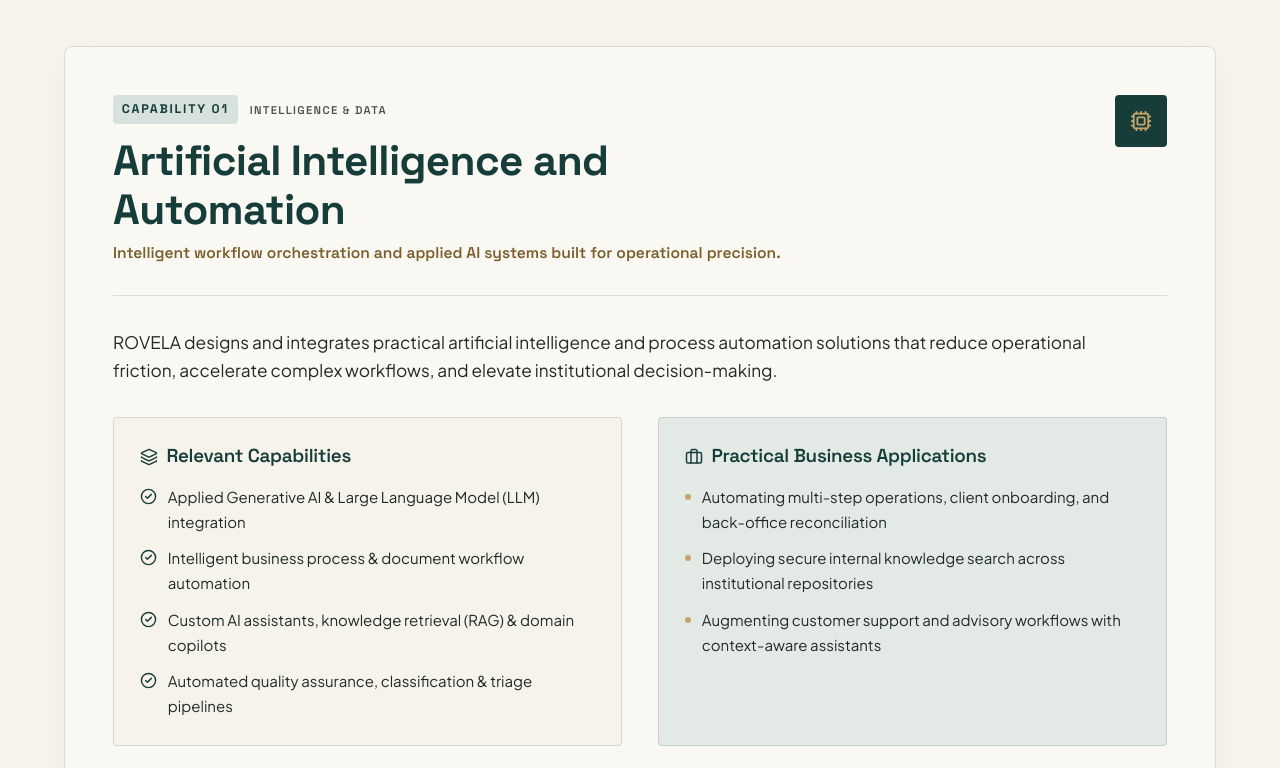
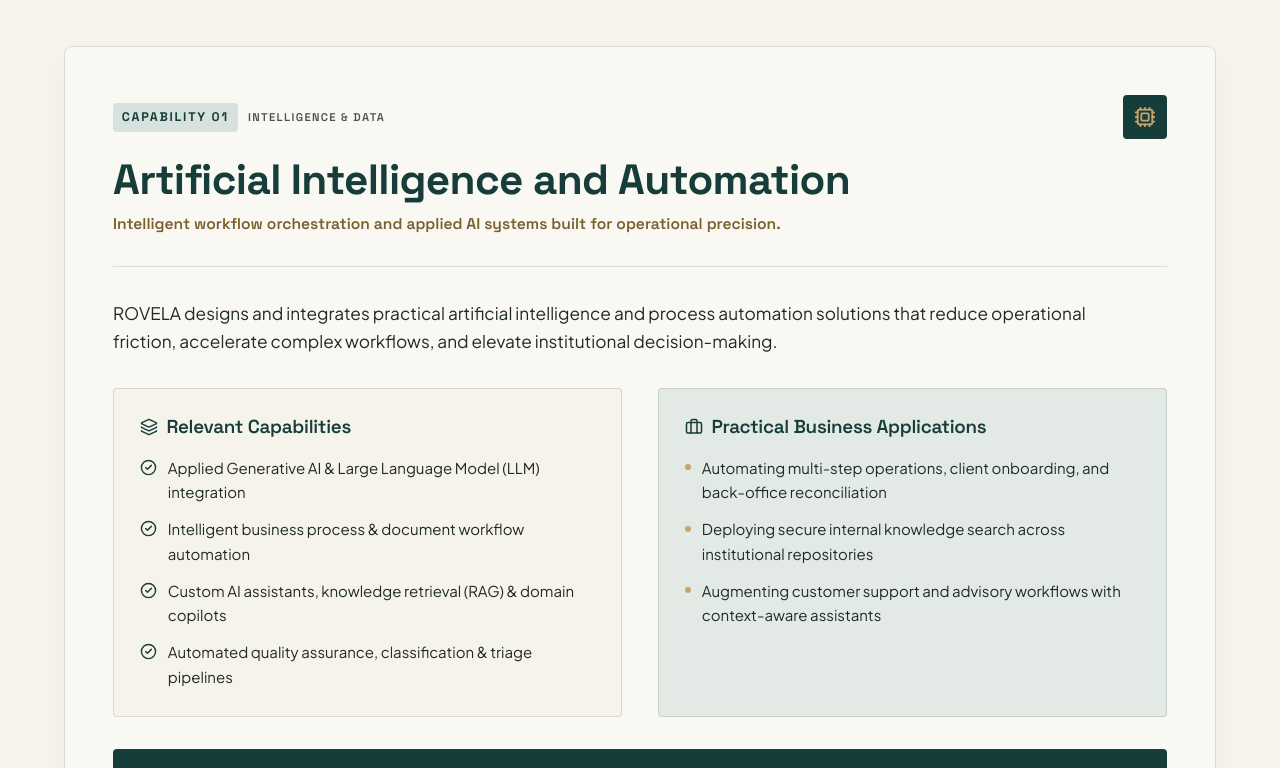
Before and after one commit to IykeSol/rovelanetwork, a React (Vite) app: page /services in a window 1280 px wide. Shown: the part 1292-2060 px from the top of the page. Built offline with nearby package versions, Linux system fonts and the light colour scheme.

Commit message:
Align service and sector SVG icon boxes in the top badge row

```diff
--- a/src/pages/IndustriesPage.tsx
+++ b/src/pages/IndustriesPage.tsx
@@ -106,25 +106,32 @@ export const IndustriesPage: React.FC = () => {
                 aria-labelledby={`sector-heading-${sector.id}`}
               >
                 <div className="service-detail-card__header">
-                  <div>
-                    <span
-                      className="capability-card__index"
-                      style={{ display: 'inline-block', marginBottom: '0.65rem' }}
+                  <div style={{ width: '100%' }}>
+                    <div
+                      style={{
+                        display: 'flex',
+                        alignItems: 'center',
+                        justifyContent: 'space-between',
+                        gap: '0.75rem',
+                        marginBottom: '0.85rem'
+                      }}
                     >
-                      SECTOR {sector.index}
-                    </span>
+                      <span className="capability-card__index">
+                        SECTOR {sector.index}
+                      </span>
+                      <div
+                        className="capability-card__icon-box"
+                        style={{ width: '44px', height: '44px' }}
+                      >
+                        {INDUSTRY_ICONS[sector.iconName]}
+                      </div>
+                    </div>
                     <h3
                       id={`sector-heading-${sector.id}`}
                       className="h1-title"
                     >
                       {sector.title}
                     </h3>
-                  </div>
-                  <div
-                    className="capability-card__icon-box"
-                    style={{ width: '52px', height: '52px' }}
-                  >
-                    {INDUSTRY_ICONS[sector.iconName]}
                   </div>
                 </div>
 
--- a/src/pages/ServicesPage.tsx
+++ b/src/pages/ServicesPage.tsx
@@ -198,13 +198,22 @@ export const ServicesPage: React.FC = () => {
                 aria-labelledby={`heading-${service.slug}`}
               >
                 <div className="service-detail-card__header">
-                  <div style={{ maxWidth: '720px' }}>
+                  <div style={{ width: '100%' }}>
                     <div
                       style={{
                         display: 'flex',
                         alignItems: 'center',
+                        justifyContent: 'space-between',
                         gap: '0.75rem',
-                        marginBottom: '0.75rem'
+                        marginBottom: '1rem'
+                      }}
+                    >
+                      <div
+                        style={{
+                          display: 'flex',
+                          flexWrap: 'wrap',
+                          alignItems: 'center',
+                          gap: '0.65rem'
                         }}
                       >
                         <span className="capability-card__index">
@@ -214,6 +223,15 @@ export const ServicesPage: React.FC = () => {
                           {service.categoryGroup}
                         </span>
                       </div>
+
+                      <div
+                        className="capability-card__icon-box"
+                        style={{ width: '44px', height: '44px' }}
+                      >
+                        {SERVICE_ICONS[service.iconName]}
+                      </div>
+                    </div>
+
                     <h3
                       id={`heading-${service.slug}`}
                       className="h1-title"
@@ -231,10 +249,6 @@ export const ServicesPage: React.FC = () => {
                     >
                       {service.tagline}
                     </p>
-                  </div>
-
-                  <div className="capability-card__icon-box" style={{ width: '52px', height: '52px' }}>
-                    {SERVICE_ICONS[service.iconName]}
                   </div>
                 </div>
 
```
Also changed, not shown: 3 other files (tests, documents, lock files or other folders). Lines whose indentation alone changed are shown as unchanged.
